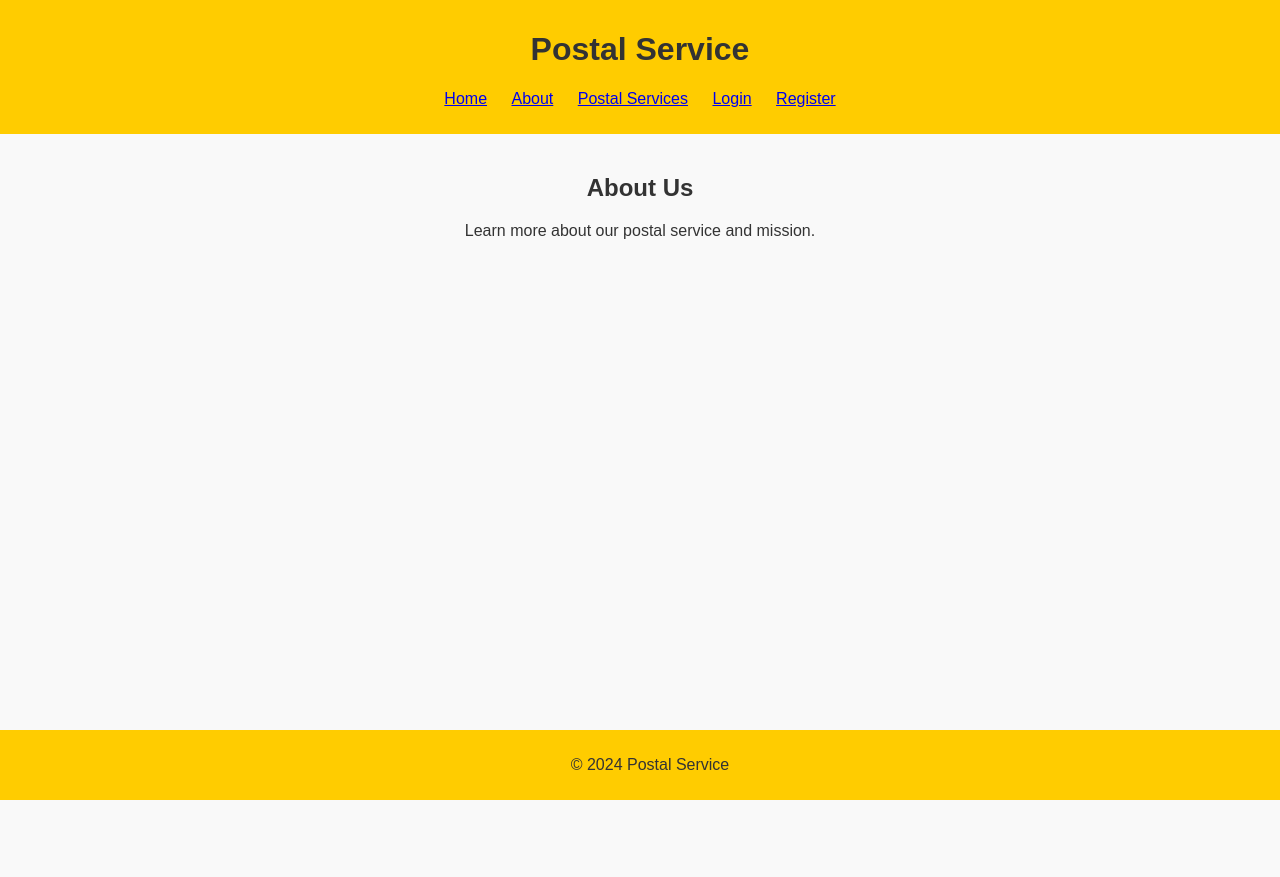
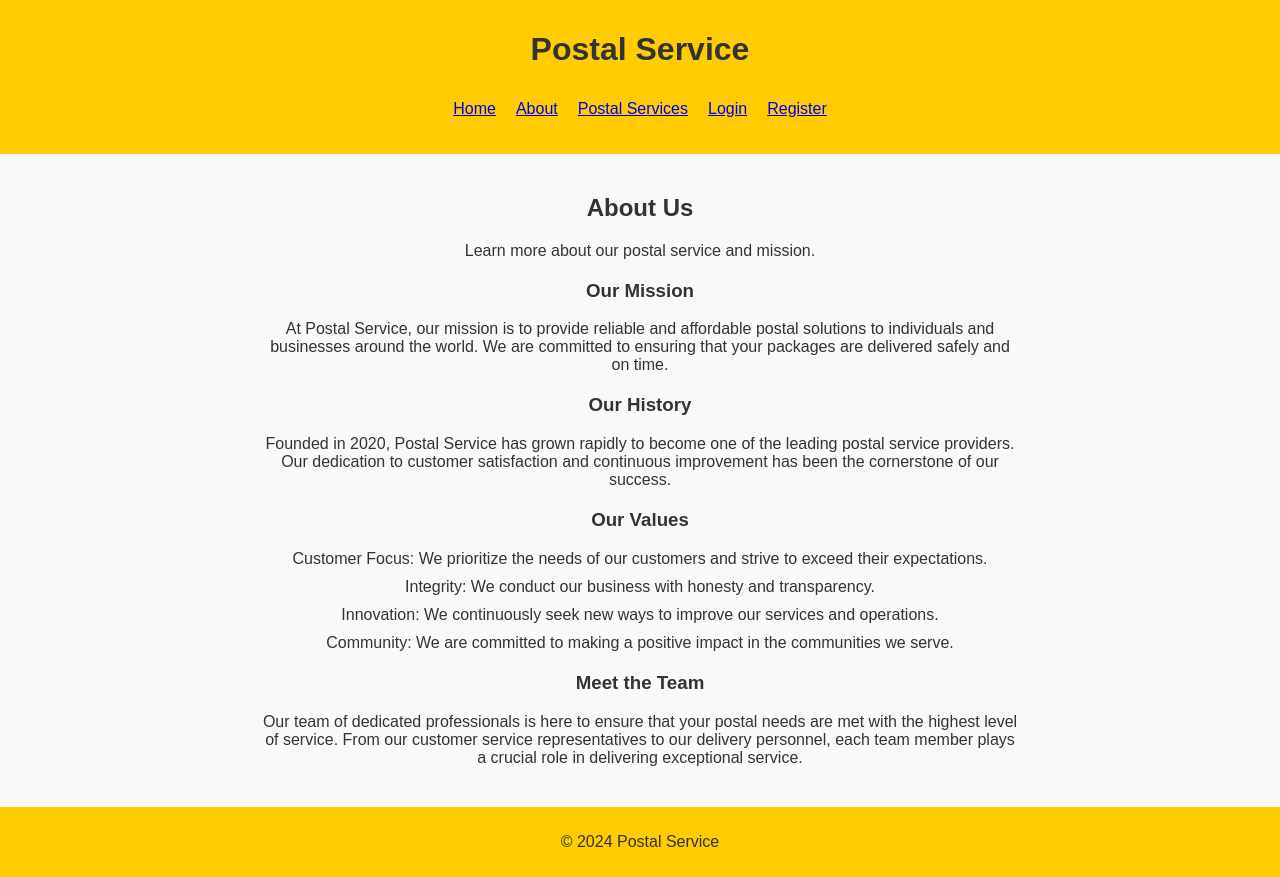
Before and after one commit to beverworrior/Postalservice, a Django app: page /about/ in a window 1280 px wide. Before the commit the page ends 800 px from the top, so only its background shows below. Run offline with Django 5.2, Linux system fonts and the light colour scheme.

Commit message:
added postal records

```diff
--- a/main/models.py
+++ b/main/models.py
@@ -7,6 +7,10 @@ class PostalRecord(models.Model):
     recipient = models.CharField(max_length=100)
     address = models.TextField()
     postal_code = models.CharField(max_length=10)
+    city = models.CharField(max_length=50, default='Unknown')
+    country = models.CharField(max_length=50, default='Unknown')
+    weight = models.DecimalField(max_digits=5, decimal_places=2, default=0.0)
+    description = models.TextField(blank=True, null=True)
     created_at = models.DateTimeField(auto_now_add=True)
 
     def __str__(self):
--- a/main/static/main/styles.css
+++ b/main/static/main/styles.css
@@ -1,4 +1,3 @@
-
 
 body {
     font-family: Arial, sans-serif;
@@ -6,6 +5,9 @@ body {
     color: #333;
     margin: 0;
     padding: 0;
+    display: flex;
+    flex-direction: column;
+    min-height: 100vh;
 }
 
 header {
@@ -17,30 +19,71 @@ header {
 nav ul {
     list-style: none;
     padding: 0;
+    display: flex;
+    justify-content: center;
+    flex-wrap: wrap;
 }
 
 nav ul li {
-    display: inline;
-    margin: 0 10px;
+    margin: 10px;
 }
 
 main {
+    flex: 1;
     padding: 20px;
+    max-width: 800px;
+    margin: auto;
+    width: 90%;
+    box-sizing: border-box;
 }
 
 footer {
     background-color: #ffcc00;
     text-align: center;
     padding: 10px;
-    position: absolute;
-    bottom: 0;
-    width: 100%;
+}
+
+.center-text {
+    text-align: center;
+}
+
+section {
+    margin: 20px 0;
+}
+
+ul.center-text {
+    list-style-type: none;
+    padding: 0;
+}
+
+ul.center-text li {
+    margin: 10px 0;
 }
 
 h2 {
     text-align: center;
 }
 
-p {
-    text-align: center;
+/* Media queries for responsive design */
+@media (max-width: 768px) {
+    main {
+        padding: 10px;
+    }
+
+    header, footer {
+        padding: 10px;
+    }
+
+    nav ul {
+        flex-direction: column;
+        align-items: center;
+    }
+
+    nav ul li {
+        margin: 5px 0;
+    }
+
+    section {
+        margin: 10px 0;
+    }
 }
--- a/main/templates/main/about.html
+++ b/main/templates/main/about.html
@@ -1,9 +1,33 @@
 {% extends 'main/base.html' %}
-{% load static %}
 
 {% block title %}About{% endblock %}
 
 {% block content %}
-<h2>About Us</h2>
-<p>Learn more about our postal service and mission.</p>
+<h2 class="center-text">About Us</h2>
+<p class="center-text">Learn more about our postal service and mission.</p>
+
+<section>
+    <h3 class="center-text">Our Mission</h3>
+    <p class="center-text">At Postal Service, our mission is to provide reliable and affordable postal solutions to individuals and businesses around the world. We are committed to ensuring that your packages are delivered safely and on time.</p>
+</section>
+
+<section>
+    <h3 class="center-text">Our History</h3>
+    <p class="center-text">Founded in 2020, Postal Service has grown rapidly to become one of the leading postal service providers. Our dedication to customer satisfaction and continuous improvement has been the cornerstone of our success.</p>
+</section>
+
+<section>
+    <h3 class="center-text">Our Values</h3>
+    <ul class="center-text">
+        <li>Customer Focus: We prioritize the needs of our customers and strive to exceed their expectations.</li>
+        <li>Integrity: We conduct our business with honesty and transparency.</li>
+        <li>Innovation: We continuously seek new ways to improve our services and operations.</li>
+        <li>Community: We are committed to making a positive impact in the communities we serve.</li>
+    </ul>
+</section>
+
+<section>
+    <h3 class="center-text">Meet the Team</h3>
+    <p class="center-text">Our team of dedicated professionals is here to ensure that your postal needs are met with the highest level of service. From our customer service representatives to our delivery personnel, each team member plays a crucial role in delivering exceptional service.</p>
+</section>
 {% endblock %}
--- a/main/templates/main/add_shipment.html
+++ b/main/templates/main/add_shipment.html
@@ -6,7 +6,10 @@
 <h2>Add Shipment</h2>
 <form method="post">
     {% csrf_token %}
-    {{ form.as_p }}
+    <h3>Postal Record Information</h3>
+    {{ postal_form.as_p }}
+    <h3>Shipment Information</h3>
+    {{ shipment_form.as_p }}
     <button type="submit">Add Shipment</button>
 </form>
 {% endblock %}
--- a/main/templates/main/base.html
+++ b/main/templates/main/base.html
@@ -17,6 +17,7 @@
                 <li><a href="{% url 'postal_services' %}">Postal Services</a></li>
                 {% if user.is_authenticated %}
                     <li><a href="{% url 'shipment_status' %}">Shipment Status</a></li>
+                    <li><a href="{% url 'add_shipment' %}">Send Shipment</a></li>
                     <li><a href="{% url 'logout' %}">Logout</a></li>
                 {% else %}
                     <li><a href="{% url 'login' %}">Login</a></li>
--- a/main/templates/main/shipment_status.html
+++ b/main/templates/main/shipment_status.html
@@ -13,4 +13,5 @@
     </li>
     {% endfor %}
 </ul>
+<a href="{% url 'add_shipment' %}">Send New Shipment</a>
 {% endblock %}
--- a/main/views.py
+++ b/main/views.py
@@ -3,7 +3,8 @@ from django.contrib.auth import authenticate, login, logout
 from django.contrib.auth.decorators import login_required
 from .models import PostalRecord, Shipment
 from django.contrib.auth.forms import AuthenticationForm
-from .forms import ShipmentForm, CustomUserCreationForm
+from .forms import ShipmentForm, PostalRecordForm, CustomUserCreationForm
+
 # Create your views here.
 
 def home(request):
@@ -57,15 +58,19 @@ def register(request):
 @login_required
 def add_shipment(request):
     if request.method == 'POST':
-        form = ShipmentForm(request.POST)
-        if form.is_valid():
-            shipment = form.save(commit=False)
+        postal_form = PostalRecordForm(request.POST)
+        shipment_form = ShipmentForm(request.POST)
+        if postal_form.is_valid() and shipment_form.is_valid():
+            postal_record = postal_form.save()
+            shipment = shipment_form.save(commit=False)
             shipment.user = request.user
+            shipment.postal_record = postal_record
             shipment.save()
             return redirect('shipment_status')
     else:
-        form = ShipmentForm()
-    return render(request, 'main/add_shipment.html', {'form': form})
+        postal_form = PostalRecordForm()
+        shipment_form = ShipmentForm()
+    return render(request, 'main/add_shipment.html', {'postal_form': postal_form, 'shipment_form': shipment_form})
 
 @login_required
 def update_shipment(request, pk):
--- a/postal_service/settings.py
+++ b/postal_service/settings.py
@@ -25,7 +25,7 @@ SECRET_KEY = 'django-insecure-w^d&u4jmgxb4s_vkl2ch+j^ntz62@-k$tms12^%nbv*i26lc@o
 # SECURITY WARNING: don't run with debug turned on in production!
 DEBUG = False
 
-ALLOWED_HOSTS = ['8000-beverworrio-postalservi-j95fxqsikjm.ws-eu115.gitpod.io']
+ALLOWED_HOSTS = ['8000-beverworrio-postalservi-hlxsmnkaqkl.ws-eu115.gitpod.io']
 
 
 # Application definition
```
Also changed, not shown: main/forms.py (+6 -1 lines), main/templates/main/home.html (+22 -2 lines), main/templates/main/postal_services.html (+11 -2 lines), db.sqlite3, main/migrations/0003_postalrecord_city_postalrecord_country_and_more.py (added).
